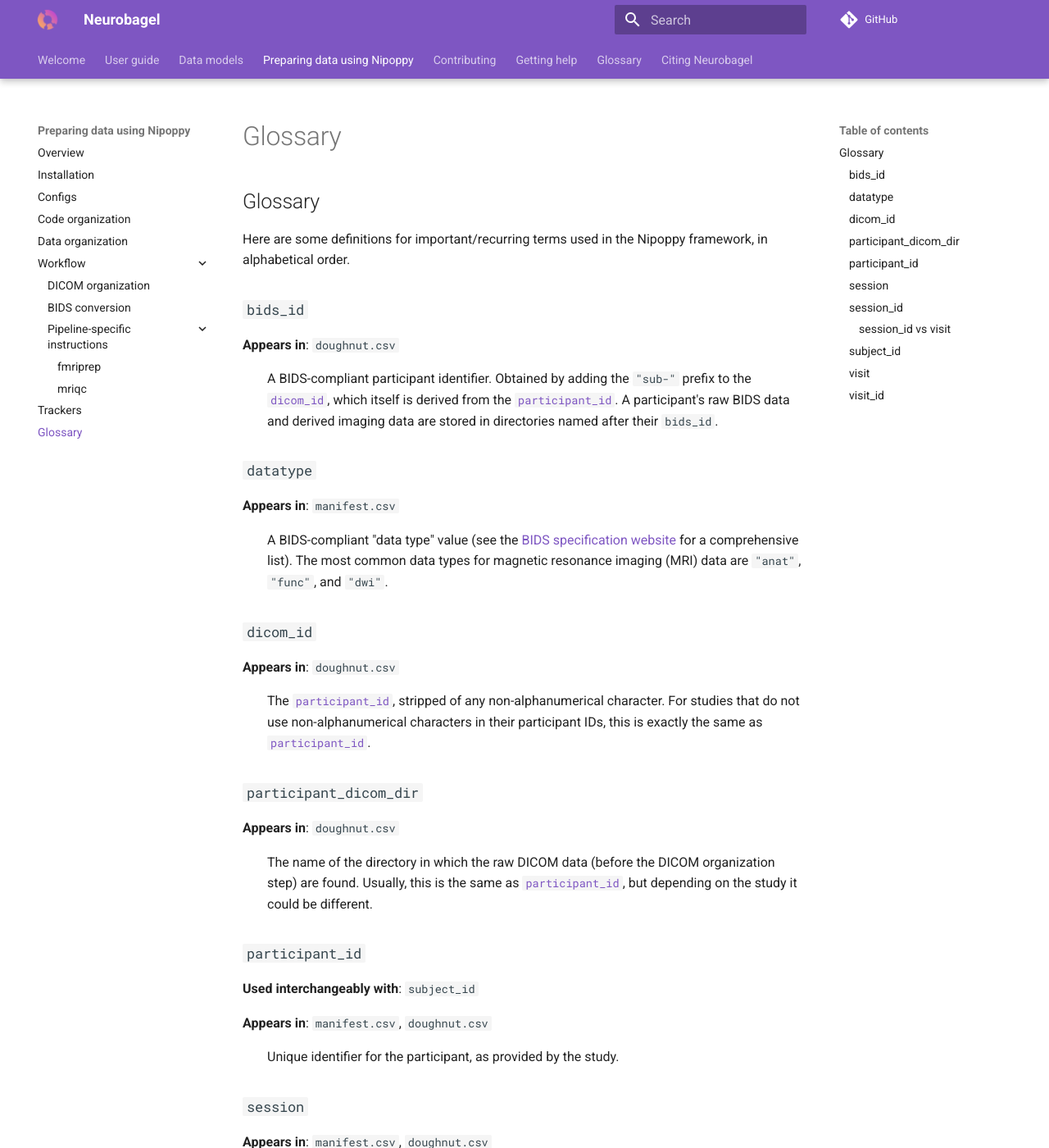
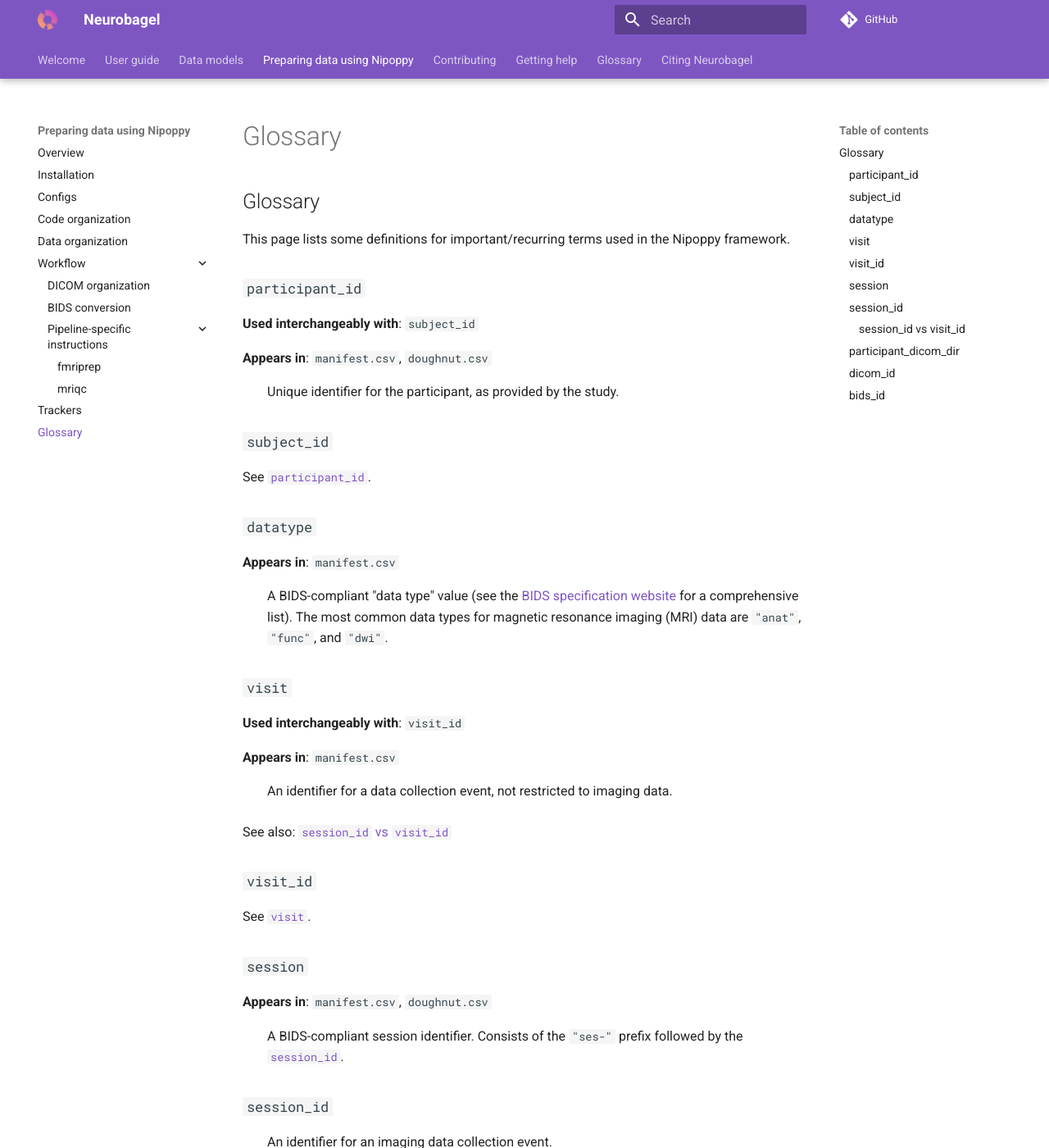
Before and after one commit to neurobagel/documentation, an MkDocs documentation site: the page built from docs/nipoppy/glossary.md, in a window 1280 px wide and 1400 px high. Shown: the whole window at 82% size. Built offline with MkDocs 1.6.1 and Material for MkDocs 9.7.7, drawn with Linux system fonts in a browser that asks for light colours; comment, search, counter and statistics services are not loaded; some of the changed text lies outside the part shown.

Commit message:
reorder glossary and update "`session_id` vs `visit_id`"

```diff
--- a/docs/nipoppy/glossary.md
+++ b/docs/nipoppy/glossary.md
@@ -1,30 +1,6 @@
 ## Glossary
 
-Here are some definitions for important/recurring terms used in the Nipoppy framework, in alphabetical order.
-
-### `bids_id`
-
-**Appears in**: `doughnut.csv`
-
-:   A BIDS-compliant participant identifier. Obtained by adding the `"sub-"` prefix to the [`dicom_id`](#dicom_id), which itself is derived from the [`participant_id`](#participant_id). A participant's raw BIDS data and derived imaging data are stored in directories named after their `bids_id`.
-
-### `datatype`
-
-**Appears in**: `manifest.csv`
-
-:   A BIDS-compliant "data type" value (see the [BIDS specification website](https://bids-specification.readthedocs.io/en/stable/common-principles.html#definitions) for a comprehensive list). The most common data types for magnetic resonance imaging (MRI) data are `"anat"`, `"func"`, and `"dwi"`.
-
-### `dicom_id`
-
-**Appears in**: `doughnut.csv`
-
-:   The [`participant_id`](#participant_id), stripped of any non-alphanumerical character. For studies that do not use non-alphanumerical characters in their participant IDs, this is exactly the same as [`participant_id`](#participant_id).
-
-### `participant_dicom_dir`
-
-**Appears in**: `doughnut.csv`
-
-:   The name of the directory in which the raw DICOM data (before the DICOM organization step) are found. Usually, this is the same as [`participant_id`](#participant_id), but depending on the study it could be different.
+This page lists some definitions for important/recurring terms used in the Nipoppy framework.
 
 ### `participant_id`
 
@@ -33,6 +9,30 @@ Here are some definitions for important/recurring terms used in the Nipoppy fram
 **Appears in**: `manifest.csv`, `doughnut.csv`
 
 :   Unique identifier for the participant, as provided by the study.
+
+### `subject_id`
+
+See [`participant_id`](#participant_id).
+
+### `datatype`
+
+**Appears in**: `manifest.csv`
+
+:   A BIDS-compliant "data type" value (see the [BIDS specification website](https://bids-specification.readthedocs.io/en/stable/common-principles.html#definitions) for a comprehensive list). The most common data types for magnetic resonance imaging (MRI) data are `"anat"`, `"func"`, and `"dwi"`.
+
+### `visit`
+
+**Used interchangeably with**: `visit_id`
+
+**Appears in**: `manifest.csv`
+
+:   An identifier for a data collection event, not restricted to imaging data.
+
+See also: [`session_id` vs `visit_id`](#session_id-vs-visit_id)
+
+### `visit_id`
+
+See [`visit`](#visit).
 
 ### `session`
 
```
Also changed, not shown: other parts of docs/nipoppy/glossary.md (+11 -11 lines).
